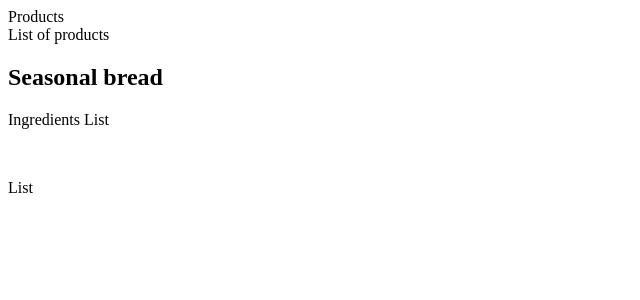
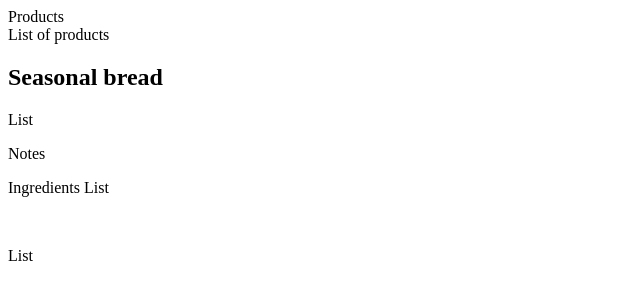
Before and after one commit to SnigdhaPhadke/GitTest3, a plain HTML site: page WebContent/index.html in a window 1280 px wide. Shown: the whole page, without its empty margins (0-640 px from the left). Drawn offline with Linux system fonts and the light colour scheme.

Commit message:
Added notes

```diff
--- a/WebContent/index.html
+++ b/WebContent/index.html
@@ -12,6 +12,8 @@ List of products
 
 <h2>Seasonal bread</h2>
 
+<p>List</p>
+<span>Notes</span>
 <p>Ingredients List</p>
 <br>
 
```
